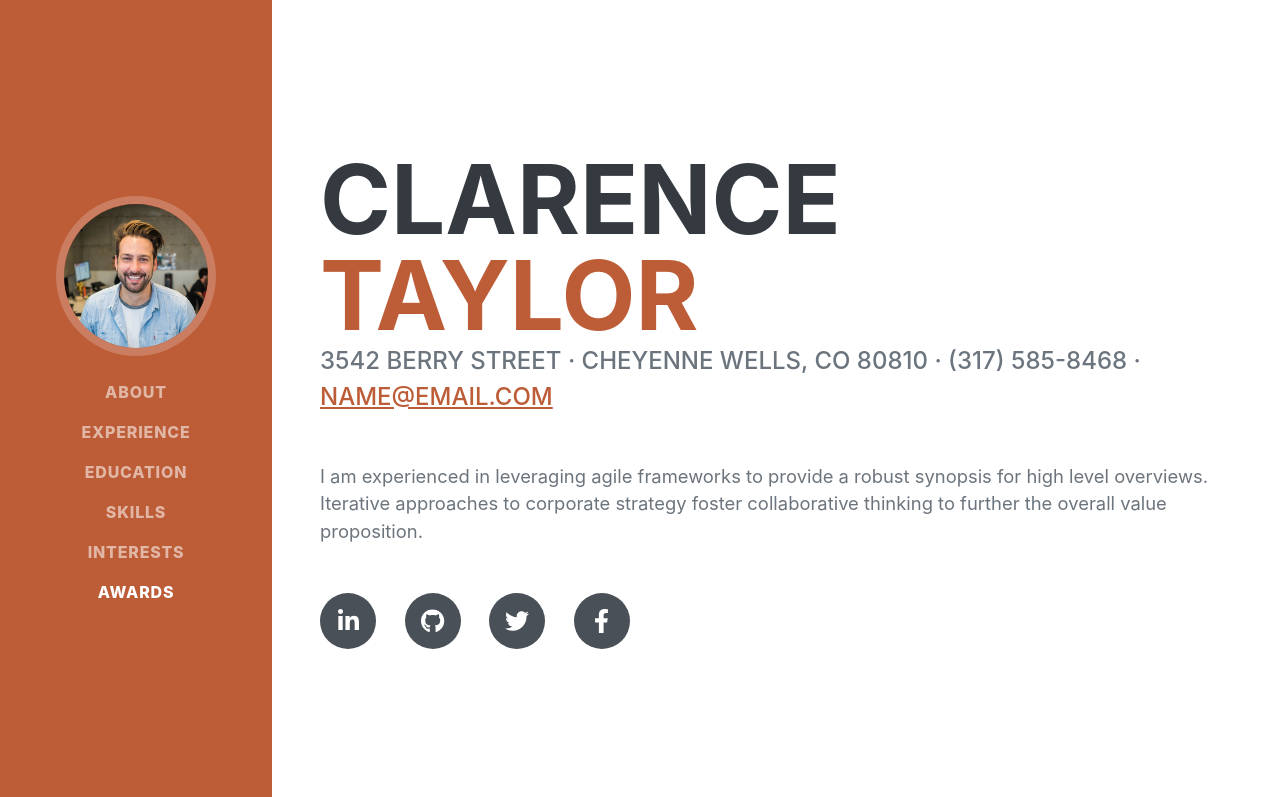
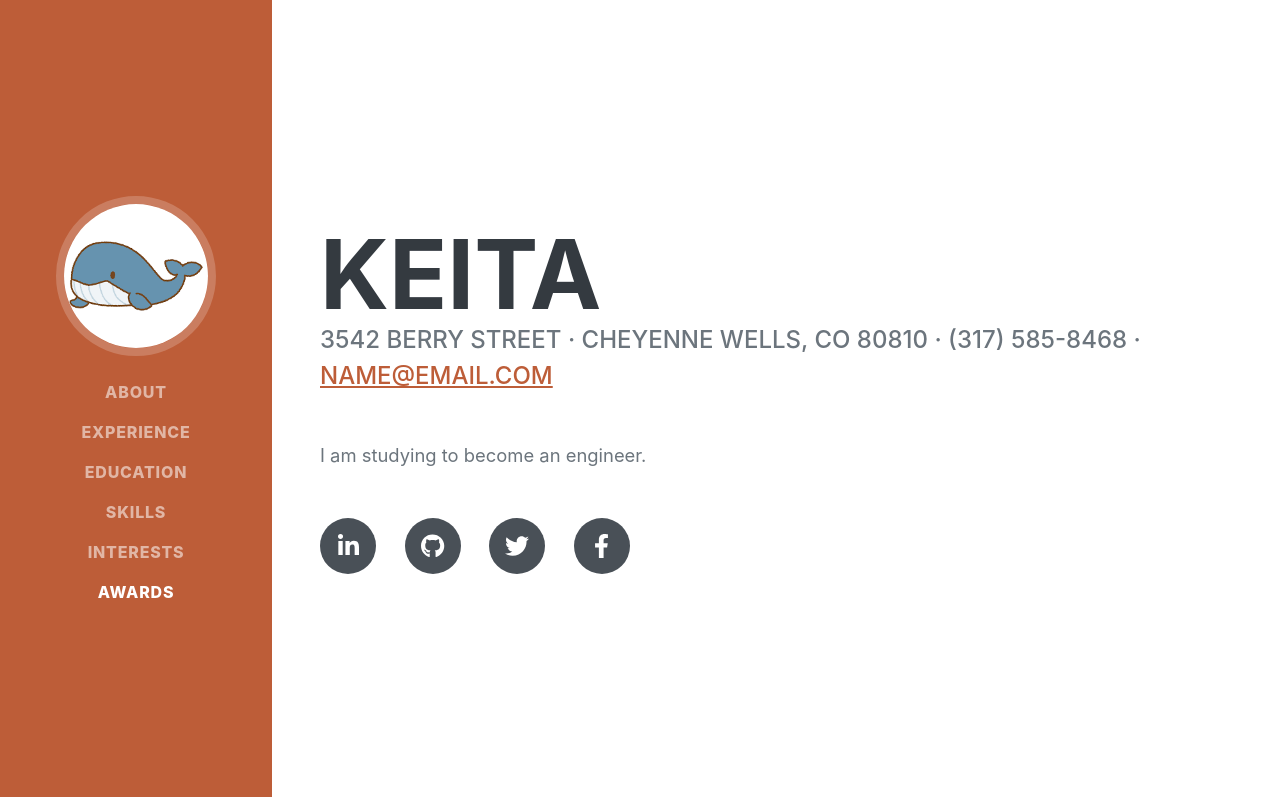
Before and after one commit to keita1899/resume, a plain HTML site: page index.html in a window 1280 px wide. Shown: the top 797 px of the page. Drawn offline with nearby package versions, Linux system fonts and the light colour scheme; a web font is replaced by a local one.

Commit message:
名前や写真、文章の差し替え

```diff
--- a/index.html
+++ b/index.html
@@ -20,7 +20,7 @@
         <nav class="navbar navbar-expand-lg navbar-dark bg-primary fixed-top" id="sideNav">
             <a class="navbar-brand js-scroll-trigger" href="#page-top">
                 <span class="d-block d-lg-none">Clarence Taylor</span>
-                <span class="d-none d-lg-block"><img class="img-fluid img-profile rounded-circle mx-auto mb-2" src="assets/img/profile.jpg" alt="..." /></span>
+                <span class="d-none d-lg-block"><img class="img-fluid img-profile rounded-circle mx-auto mb-2" src="assets/img/whale.jpg" alt="..." /></span>
             </a>
             <button class="navbar-toggler" type="button" data-bs-toggle="collapse" data-bs-target="#navbarResponsive" aria-controls="navbarResponsive" aria-expanded="false" aria-label="Toggle navigation"><span class="navbar-toggler-icon"></span></button>
             <div class="collapse navbar-collapse" id="navbarResponsive">
@@ -40,14 +40,13 @@
             <section class="resume-section" id="about">
                 <div class="resume-section-content">
                     <h1 class="mb-0">
-                        Clarence
-                        <span class="text-primary">Taylor</span>
+                        Keita
                     </h1>
                     <div class="subheading mb-5">
                         3542 Berry Street · Cheyenne Wells, CO 80810 · (317) 585-8468 ·
                         <a href="mailto:name@email.com">name@email.com</a>
                     </div>
-                    <p class="lead mb-5">I am experienced in leveraging agile frameworks to provide a robust synopsis for high level overviews. Iterative approaches to corporate strategy foster collaborative thinking to further the overall value proposition.</p>
+                    <p class="lead mb-5">I am studying to become an engineer.</p>
                     <div class="social-icons">
                         <a class="social-icon" href="#!"><i class="fab fa-linkedin-in"></i></a>
                         <a class="social-icon" href="#!"><i class="fab fa-github"></i></a>
```
Also changed, not shown: assets/img/whale.jpg (added).
